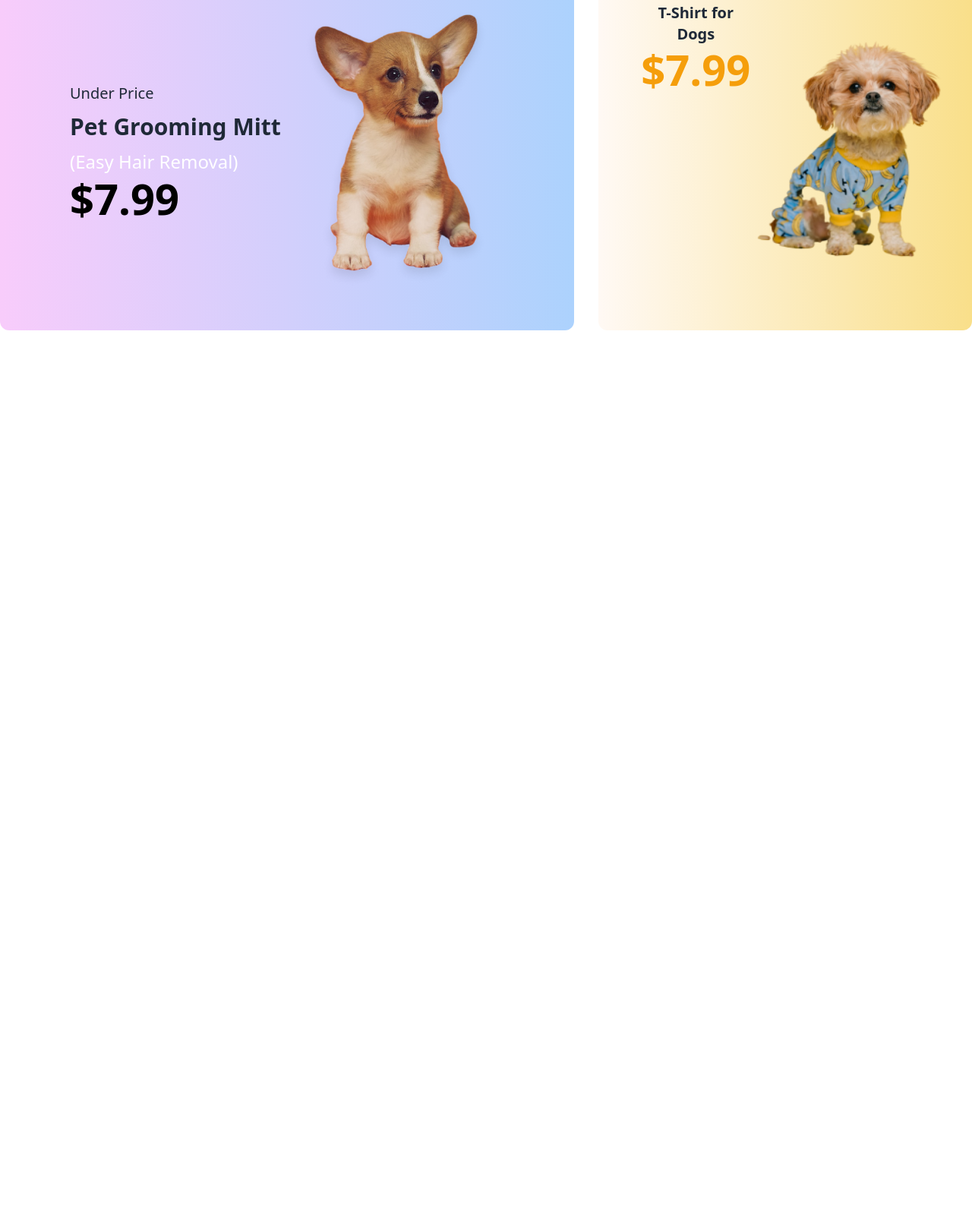
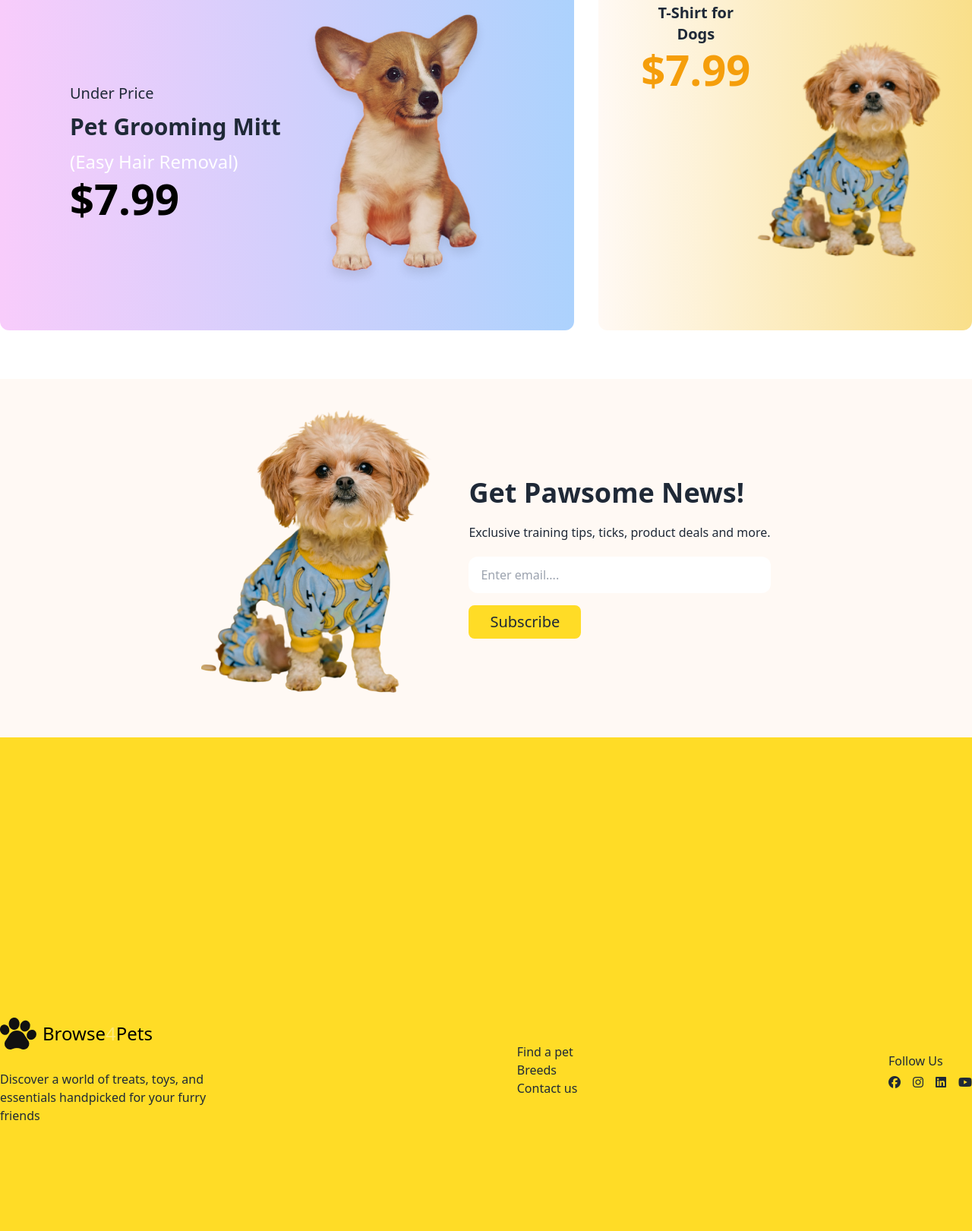
Before and after one commit to Mahdikaabir/assignment-03, a plain HTML site: page index.html in a window 1280 px wide. Shown: the part 2318-3939 px from the top of the page at 76% size. Before the commit the page ends 2817 px from the top, so only its background shows below. Drawn offline with nearby package versions, Linux system fonts and the light colour scheme.

Commit message:
footer done

```diff
--- a/index.html
+++ b/index.html
@@ -264,5 +264,43 @@
   </div>
 </section>
 </main>
+<footer>
+  <!-- Get Pawsome News! start -->
+  <div class="flex bg-[#FFF9F4] mx-auto  items-center justify-center space-x-10 md:container">
+    <img class="py-10" src="c1-assets/cute-pet-mid.png" alt="">
+    <div class=" ">
+      <h2 class="md:text-4xl text-2xl  font-bold mb-5">Get Pawsome News!</h2>
+      <p class="mb-5">Exclusive training tips, ticks, product deals and more.</p>
+      <input class="w-full px-4 py-3 mb-4 border-none rounded-xl outline-none" type="email" placeholder="Enter email.... "><br>
+      <button class="rounded-lg px-7 py-2 text-xl bg-[#FFDC26]">Subscribe</button>
+    </div>
+  </div>
+  <!-- main footer -->
+  <div class="bg-[#FFDC26]">
+    <div class="md:container mx-auto flex justify-between items-center pt-[366px] pb-[140px] ">
+      <div class="">
+        <div class="flex items-center space-x-2 mb-6">
+          <img class="h-12 w-12" src="c1-assets/logo-footer.png" alt="">
+          <h2 class="text-2xl text-black ">Browse<span class="text-[#ffe978]">4</span>Pets</h2>
+        </div>
+        <p>Discover a world of treats, toys, and <br> essentials handpicked for your furry <br>friends</p>
+      </div>
+      <ul class="gap-8">
+        <li><a href="">Find a pet</a></li>
+        <li><a href="">Breeds</a></li>
+        <li><a href="">Contact us</a></li>
+      </ul>
+      <div class="space-y-2">
+        <h4>Follow Us</h4>
+        <div class="flex gap-4">
+          <i class="fa-brands fa-facebook"></i>
+          <i class="fa-brands fa-instagram"></i>
+          <i class="fa-brands fa-linkedin"></i>
+          <i class="fa-brands fa-youtube"></i>
+        </div>
+      </div>
+    </div>
+  </div>
+</footer>
 </body>
 </html>
```
